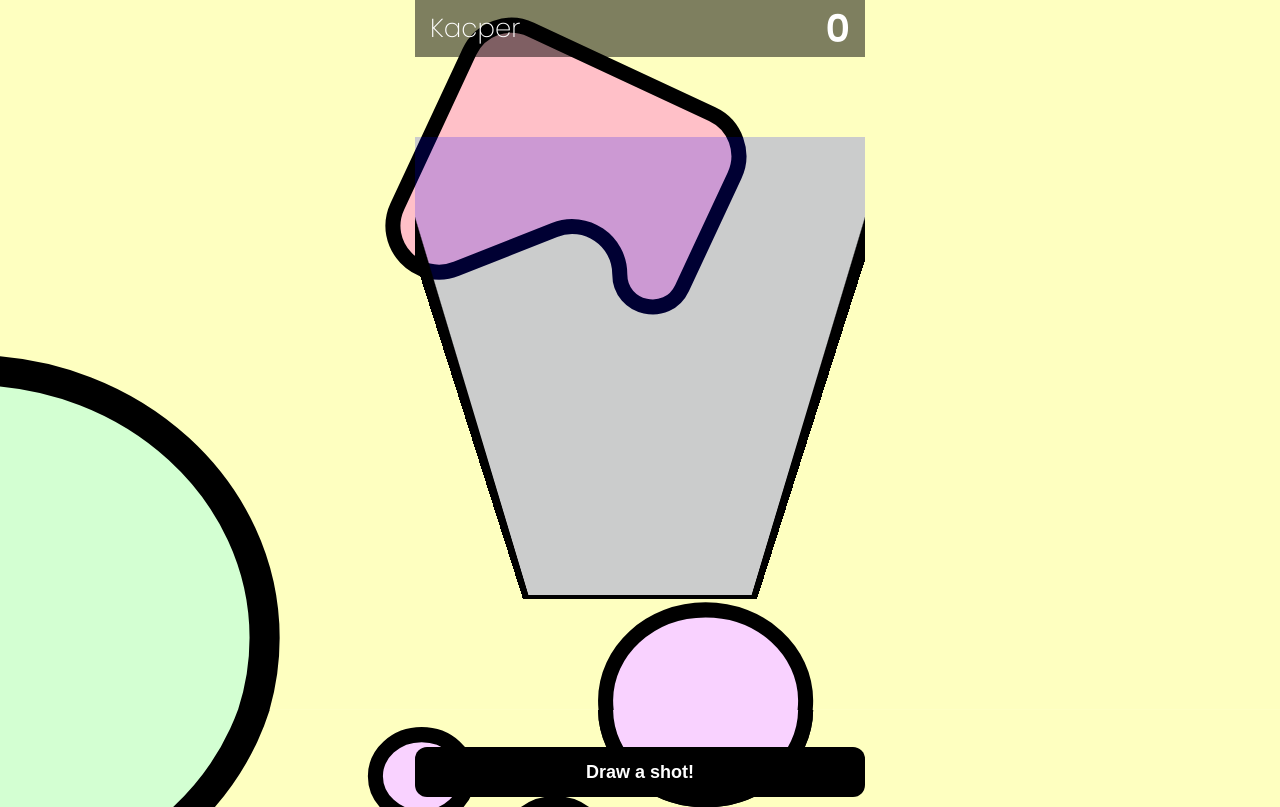
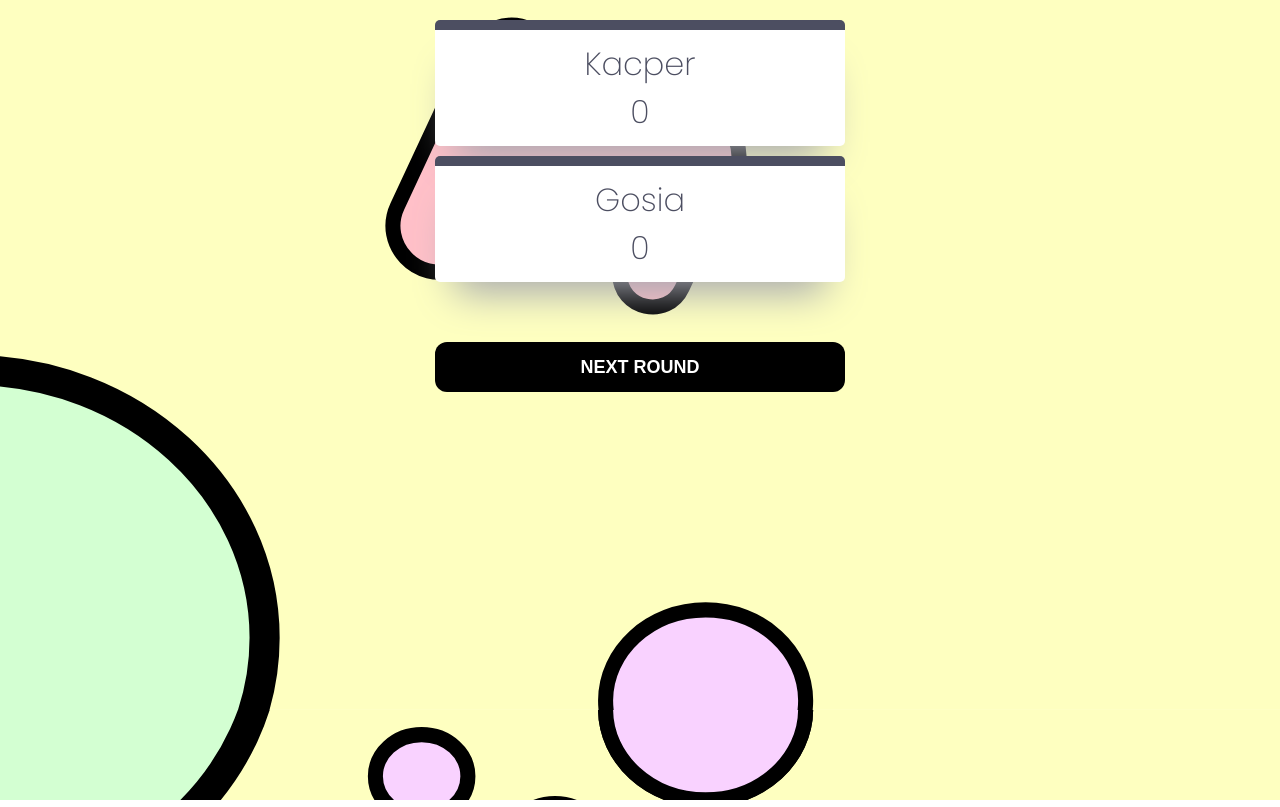
Before and after one commit to Sharqiewicz/Vodcat, a React (Create React App) app: page /game in a window 1280 px wide. Built offline with nearby package versions, Linux system fonts and the light colour scheme.

Commit message:
add leaderboard

```diff
--- a/src/components/PlayerCard/PlayerCard.tsx
+++ b/src/components/PlayerCard/PlayerCard.tsx
@@ -1,10 +1,12 @@
-import React from 'react'
-import {Container, Name} from './PlayerCard.styles';
+import React from 'react';
+import { Container, Name } from './PlayerCard.styles';
 
-export const PlayerCard = (props:any) => {
-    return (
-        <Container>
-            <Name>{props.name}</Name>
-        </Container>
-    )
-}
+export const PlayerCard = (props: any) => {
+  console.log(props);
+  return (
+    <Container>
+      <Name>{props.name}</Name>
+      {props.withPoints ? <Name>{props.points}</Name> : null}
+    </Container>
+  );
+};
--- a/src/engine/index.ts
+++ b/src/engine/index.ts
@@ -25,13 +25,17 @@ export class Engine {
 
   playTurn(): Turn {
     this.setNewCurrentPlayerIndex(this.currentPlayerIndex + 1);
+
+    let isNewRound = false;
     if (this.currentPlayerIndex >= this.players.length) {
       this.currentPlayerIndex = 0;
       this.isNewRound = true;
+      isNewRound = true;
     } else {
       this.isNewRound = false;
     }
     return {
+      isNewRound,
       currentPlayer: this.players[this.currentPlayerIndex],
       currentShot: this.getRandomShot(),
     };
@@ -44,6 +48,7 @@ export class Engine {
   startGame(): Turn {
     this.isNewRound = false;
     return {
+      isNewRound: false,
       currentPlayer: this.players[this.currentPlayerIndex],
       currentShot: this.getRandomShot(),
     };
--- a/src/pages/GamePage/GamePage.tsx
+++ b/src/pages/GamePage/GamePage.tsx
@@ -49,6 +49,7 @@ export default function DrinkPage() {
 
   const [isDrawed, setIsDrawed] = useState(false);
   const [isDone, setIsDone] = useState(false);
+  const [isNewRound, setIsNewRound] = useState(true);
   const [currentTurn, setCurrentTurn] = useState<Turn>(game.startGame());
   const [currentScaleColor, setCurrentScaleColor] = useState(getScaleColor(currentTurn.currentShot.points));
   const [nowPlayer, setNowPlayer] = useState(players.find((player) => player.id === currentTurn.currentPlayer.id));
@@ -57,6 +58,7 @@ export default function DrinkPage() {
     console.log('new Turn?');
     const newTurn = game.playTurn();
     setCurrentTurn(newTurn);
+    setIsNewRound(newTurn.isNewRound);
     setNowPlayer(players.find((player) => player.id === newTurn.currentPlayer.id));
     setCurrentScaleColor(getScaleColor(newTurn.currentShot.points));
     setIsDrawed(false);
@@ -81,11 +83,13 @@ export default function DrinkPage() {
     setIsDone(true);
   };
 
+  console.log('isNewRound');
+  console.log(isNewRound);
   return (
     <NormalLayout>
       <Container>
-        {game.isNewRound ? (
-          <RoundResultsPage />
+        {isNewRound ? (
+          <RoundResultsPage setIsNewRound={setIsNewRound} />
         ) : (
           <>
             <PlayerStats>
--- a/src/pages/GamePage/RoundResultsPage/index.tsx
+++ b/src/pages/GamePage/RoundResultsPage/index.tsx
@@ -1,20 +1,25 @@
 import { NormalLayout } from '../../../layouts/NormalLayout';
-import Form from '../../../components/PlayersForm/PlayersForm';
 import { useSelector } from 'react-redux';
 import { PlayerCard } from '../../../components/PlayerCard/PlayerCard';
 import { Container } from '../../../styles/elements';
 import { RootState } from '../../../app/store';
 import { Player } from '../../../types';
+import { NormalButton } from '../../../styles/elements';
 
-const Index = () => {
+const compare = (a: Player, b: Player) => {
+  return b.points - a.points;
+};
+
+const Index = (props: any) => {
   const players: Player[] = useSelector((state: RootState) => state.players.list);
+  const playersCopy = [...players];
   return (
     <NormalLayout>
       <Container>
-        {players.map((player: any) => (
-          <PlayerCard {...player} />
+        {playersCopy.sort(compare).map((player: any) => (
+          <PlayerCard {...player} withPoints={true} />
         ))}
-        <Form />
+        <NormalButton onClick={() => props.setIsNewRound(false)}>NEXT ROUND</NormalButton>
       </Container>
     </NormalLayout>
   );
--- a/src/storage/alcoholSlice.ts
+++ b/src/storage/alcoholSlice.ts
@@ -7,7 +7,7 @@ const defaultAlcohol: Alcohol[] = [
   { name: 'Kustosz Tequila', percentage: 6, color: 'yellow', bonus: true, id: '423n5k' },
   { name: 'Vodka', percentage: 40, color: 'white', bonus: false, id: '9b9dma' },
   { name: 'Dębowe Mocne', percentage: 9, color: 'brown', bonus: false, id: 'ueue' },
-  { name: 'Woda z ogórków', percentage: 9, color: '#883aff', bonus: false, id: 'vsdigbf' },
+  { name: 'Woda z ogórków', percentage: 0, color: '#883aff', bonus: false, id: 'vsdigbf' },
 ];
 
 export interface AlcoholState {
--- a/src/styles/elements.ts
+++ b/src/styles/elements.ts
@@ -8,6 +8,25 @@ export const Container = styled.div`
   align-items: center;
   flex-wrap: wrap;
   justify-content: space-between;
+`;
+
+export const NormalButton = styled.button`
+  background-color: black;
+  border: 1px solid transparent;
+  border-radius: 0.75rem;
+  box-sizing: border-box;
+  color: #ffffff;
+  cursor: pointer;
+  flex: 0 0 auto;
+  font-size: 1.125rem;
+  font-weight: 600;
+  line-height: 1.5rem;
+  padding: 0.75rem 1.2rem;
+  text-align: center;
+  text-decoration: none #6b7280 solid;
+  width: 100%;
+  margin: 10px auto;
+  margin-top: 50px;
 `;
 
 export const Button = styled(Link)`
--- a/src/types/index.ts
+++ b/src/types/index.ts
@@ -30,6 +30,7 @@ export type Game = {
 };
 
 export type Turn = {
+  isNewRound: boolean;
   currentPlayer: Player;
   currentShot: Shot;
 };
```
